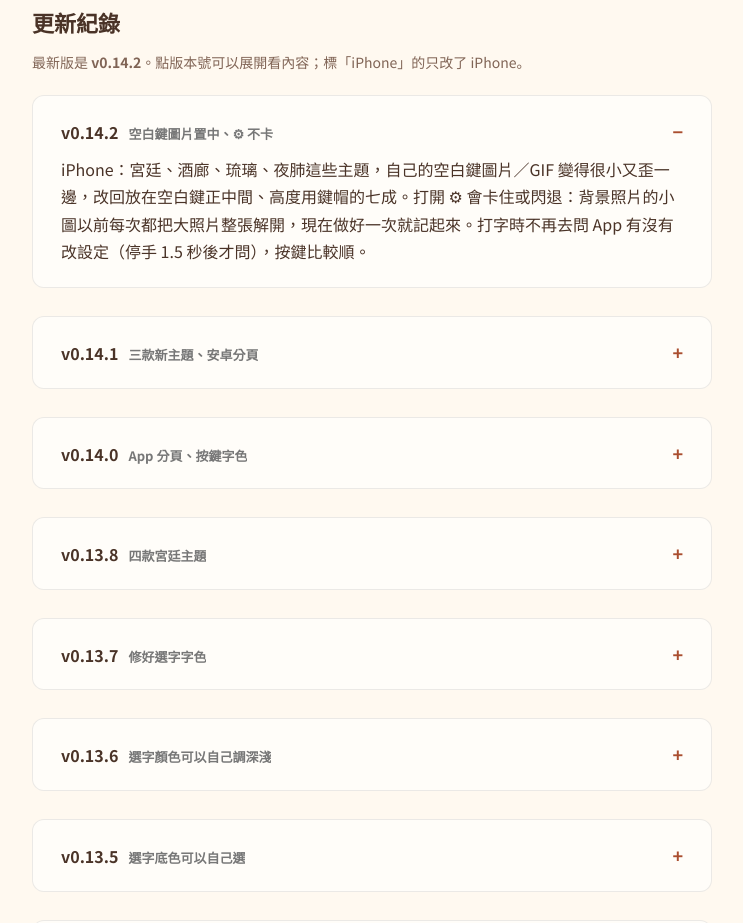
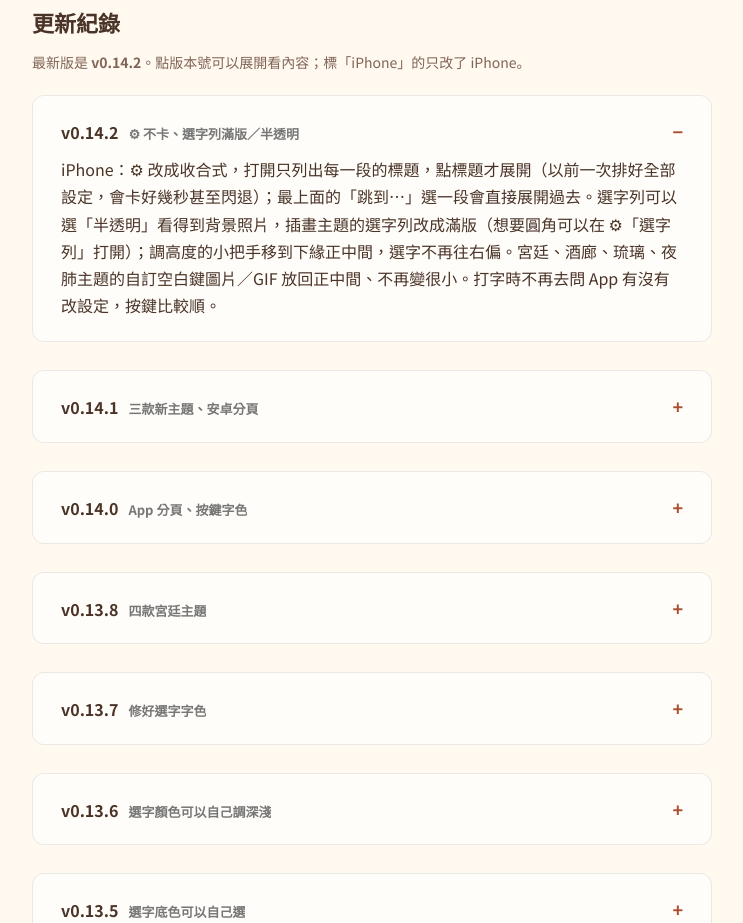
Before and after one commit to z3332111-cloud/nuonuo-keyboard, a plain HTML site: page index.html in a window 1280 px wide. Shown: the part 9940-10863 px from the top of the page, without its empty margins (268-1011 px from the left). Drawn offline with Linux system fonts and the light colour scheme; no server answers.

Commit message:
更新安裝網站

```diff
--- a/index.html
+++ b/index.html
@@ -571,7 +571,7 @@
   <section class="changelog" id="changelog" aria-labelledby="changelog-heading">
     <h2 id="changelog-heading">更新紀錄</h2>
     <p class="note">最新版是 <b>v0.14.2</b>。點版本號可以展開看內容；標「iPhone」的只改了 iPhone。</p>
-      <details class="log-item" open><summary><b>v0.14.2</b><span>空白鍵圖片置中、⚙ 不卡</span></summary><p>iPhone：宮廷、酒廊、琉璃、夜肺這些主題，自己的空白鍵圖片／GIF 變得很小又歪一邊，改回放在空白鍵正中間、高度用鍵帽的七成。打開 ⚙ 會卡住或閃退：背景照片的小圖以前每次都把大照片整張解開，現在做好一次就記起來。打字時不再去問 App 有沒有改設定（停手 1.5 秒後才問），按鍵比較順。</p></details>
+      <details class="log-item" open><summary><b>v0.14.2</b><span>⚙ 不卡、選字列滿版／半透明</span></summary><p>iPhone：⚙ 改成收合式，打開只列出每一段的標題，點標題才展開（以前一次排好全部設定，會卡好幾秒甚至閃退）；最上面的「跳到…」選一段會直接展開過去。選字列可以選「半透明」看得到背景照片，插畫主題的選字列改成滿版（想要圓角可以在 ⚙「選字列」打開）；調高度的小把手移到下緣正中間，選字不再往右偏。宮廷、酒廊、琉璃、夜肺主題的自訂空白鍵圖片／GIF 放回正中間、不再變很小。打字時不再去問 App 有沒有改設定，按鍵比較順。</p></details>
       <details class="log-item"><summary><b>v0.14.1</b><span>三款新主題、安卓分頁</span></summary><p>新增三款插畫主題：私藏酒廊（威士忌、紅酒、香檳杯和黑巧克力 123 鍵）、月煙琉璃（藍水晶、神燈 123 鍵、飛毯空白鍵）、夜肺・地下排練室（黑膠、音箱、CD、麥克風、效果器 123 鍵、貝斯空白鍵）。圖要用時才下載。Android：App 下面也多了「主題」「按鍵」「字體」「聲音」分頁，可以先預覽再換，鍵盤開著也會馬上跟著變。iPhone、Android 的鍵盤 ⚙ 拿掉了重複的主題、造型、字體、聲音選單，比較省記憶體。</p></details>
       <details class="log-item"><summary><b>v0.14.0</b><span>App 分頁、按鍵字色</span></summary><p>按鍵上的注音、英文、數字和符號可以自己選顏色：到 ⚙「按鍵字的顏色」點色票，或用色相、鮮豔、明暗滑桿調深淺。iPhone：打開「糯糯鍵盤」App，下面多了「主題」「按鍵」「字體」「聲音」分頁，每個主題、字體都能先預覽再換，聲音點一下就能聽；選好後切到糯糯鍵盤就換好了（要開「允許完整取用」）。鍵盤 ⚙ 裡的字體按鈕改用一般字顯示，鍵盤比較省記憶體。</p></details>
       <details class="log-item"><summary><b>v0.13.8</b><span>四款宮廷主題</span></summary><p>新增「暖橘宮廷」四款主題：凡爾賽・金獅、杏桃・天鵝宮、琥珀・加冕廳、御苑・橙花房。每顆鍵是一張畫好的透明鍵帽，注音和英文照常由鍵盤畫上去，換字型、字級都跟著變。鍵帽圖要用時才下載（一款約 1MB），不會讓 App 變大。</p></details>
```
